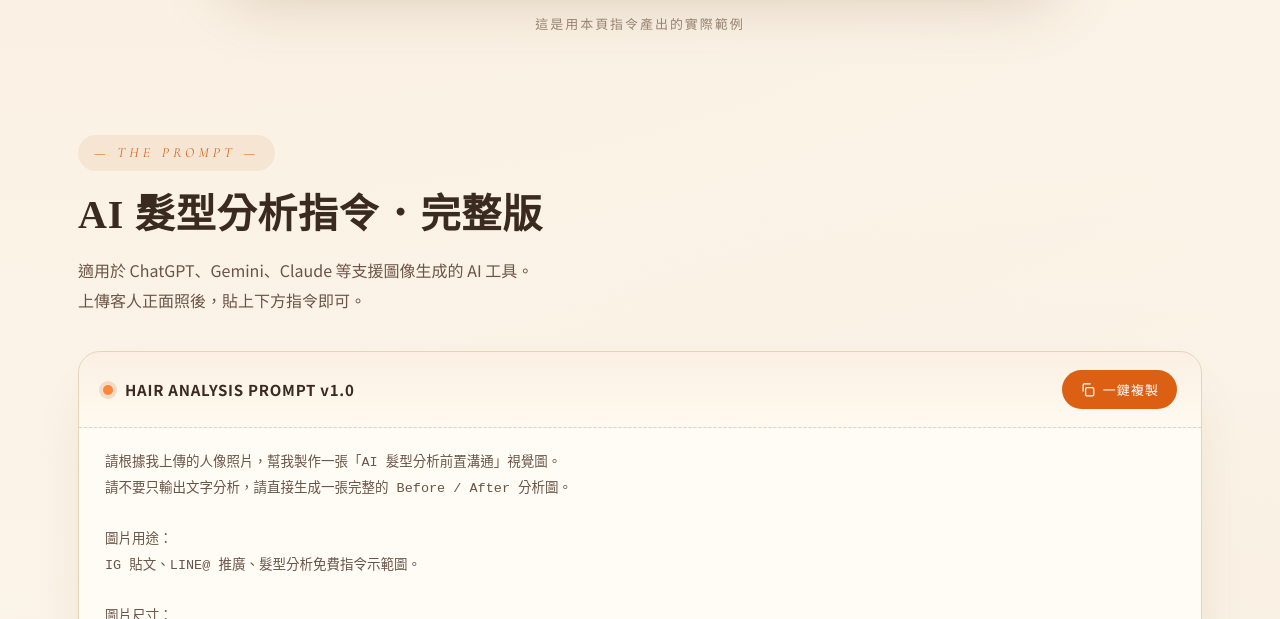
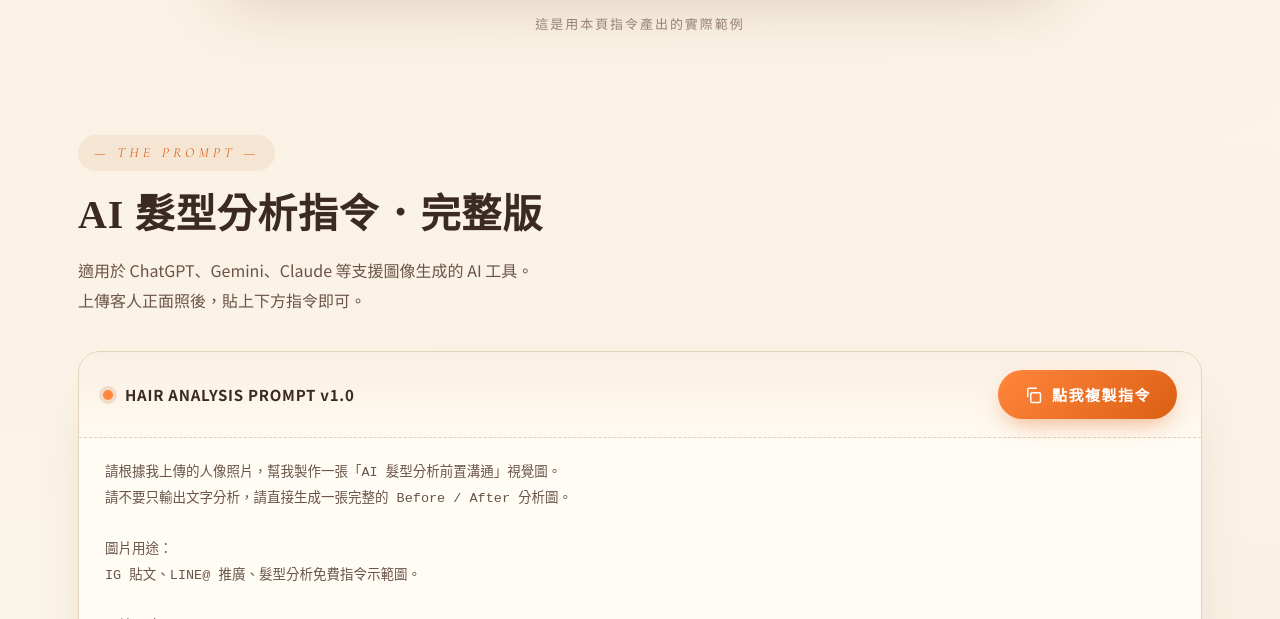
Before and after one commit to yourvideowe/hairAI, a plain HTML site: page index.html in a window 1280 px wide. Shown: the part 1726-2345 px from the top of the page. Drawn offline with nearby package versions, Linux system fonts and the light colour scheme.

Commit message:
Update index.html

```diff
--- a/index.html
+++ b/index.html
@@ -138,14 +138,28 @@
     background: var(--accent); box-shadow: 0 0 0 4px rgba(201, 123, 61, 0.2);
   }
   .copy-btn {
-    padding: 10px 18px; background: var(--accent-deep); color: #fff;
-    border-radius: 999px; font-size: 13px; cursor: pointer; border: none;
-    font-family: 'Noto Sans TC', sans-serif; letter-spacing: 0.08em;
-    transition: all 0.2s ease; display: inline-flex; align-items: center; gap: 8px;
+    padding: 14px 26px;
+    background: linear-gradient(135deg, var(--accent), var(--accent-deep));
+    color: #fff;
+    border-radius: 999px;
+    font-size: 15px;
+    font-weight: 600;
+    cursor: pointer;
+    border: none;
+    font-family: 'Noto Sans TC', sans-serif;
+    letter-spacing: 0.1em;
+    transition: all 0.2s ease;
+    display: inline-flex;
+    align-items: center;
+    gap: 10px;
+    box-shadow: 0 10px 24px -8px rgba(219, 96, 20, 0.5);
   }
-  .copy-btn:hover { background: #8a4818; transform: translateY(-1px); }
-  .copy-btn.copied { background: #4a7a3f; }
-  .copy-btn svg { width: 15px; height: 15px; }
+  .copy-btn:hover {
+    transform: translateY(-2px);
+    box-shadow: 0 14px 28px -8px rgba(219, 96, 20, 0.6);
+  }
+  .copy-btn.copied { background: #4a7a3f; box-shadow: 0 10px 24px -8px rgba(74, 122, 63, 0.5); }
+  .copy-btn svg { width: 18px; height: 18px; }
   .prompt-body {
     max-height: 360px; overflow-y: auto; padding: 22px 26px;
     background: #FFFCF5;
@@ -592,7 +606,7 @@
     <div class="actions">
       <button class="btn btn-primary" onclick="document.getElementById('prompt').scrollIntoView({behavior:'smooth'})">
         <svg viewBox="0 0 24 24" fill="none" stroke="currentColor" stroke-width="2"><path d="M8 5v14l11-7z" fill="currentColor"/></svg>
-        立即複製指令
+        跳到指令
       </button>
       <a class="btn btn-ghost" href="https://lin.ee/9o59yJW" target="_blank" rel="noopener">
         <svg viewBox="0 0 24 24" fill="none" stroke="currentColor" stroke-width="2"><path d="M21 11.5a8.38 8.38 0 0 1-.9 3.8 8.5 8.5 0 0 1-7.6 4.7 8.38 8.38 0 0 1-3.8-.9L3 21l1.9-5.7a8.38 8.38 0 0 1-.9-3.8 8.5 8.5 0 0 1 4.7-7.6 8.38 8.38 0 0 1 3.8-.9h.5a8.48 8.48 0 0 1 8 8v.5z"/></svg>
@@ -624,7 +638,7 @@
         <div class="title"><span class="dot"></span>HAIR ANALYSIS PROMPT v1.0</div>
         <button class="copy-btn" id="copyBtn" onclick="copyPrompt()">
           <svg viewBox="0 0 24 24" fill="none" stroke="currentColor" stroke-width="2"><rect x="9" y="9" width="13" height="13" rx="2"/><path d="M5 15V5a2 2 0 0 1 2-2h10"/></svg>
-          一鍵複製
+          點我複製指令
         </button>
       </div>
       <div class="prompt-body" id="promptText">請根據我上傳的人像照片，幫我製作一張「AI 髮型分析前置溝通」視覺圖。
@@ -920,7 +934,7 @@ function copyPrompt() {
     toast.classList.add('show');
     setTimeout(() => {
       btn.classList.remove('copied');
-      btn.innerHTML = '<svg viewBox="0 0 24 24" fill="none" stroke="currentColor" stroke-width="2"><rect x="9" y="9" width="13" height="13" rx="2"/><path d="M5 15V5a2 2 0 0 1 2-2h10"/></svg>一鍵複製';
+      btn.innerHTML = '<svg viewBox="0 0 24 24" fill="none" stroke="currentColor" stroke-width="2"><rect x="9" y="9" width="13" height="13" rx="2"/><path d="M5 15V5a2 2 0 0 1 2-2h10"/></svg>點我複製指令';
       toast.classList.remove('show');
     }, 2200);
   }).catch(() => {
```
